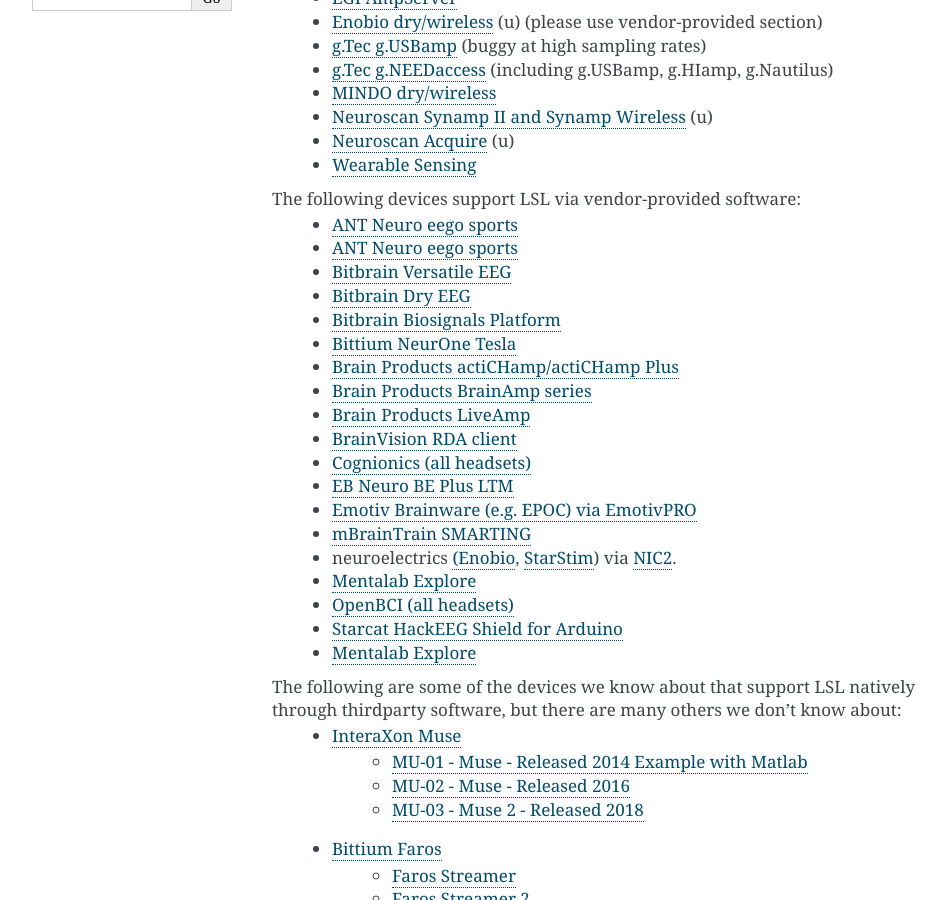
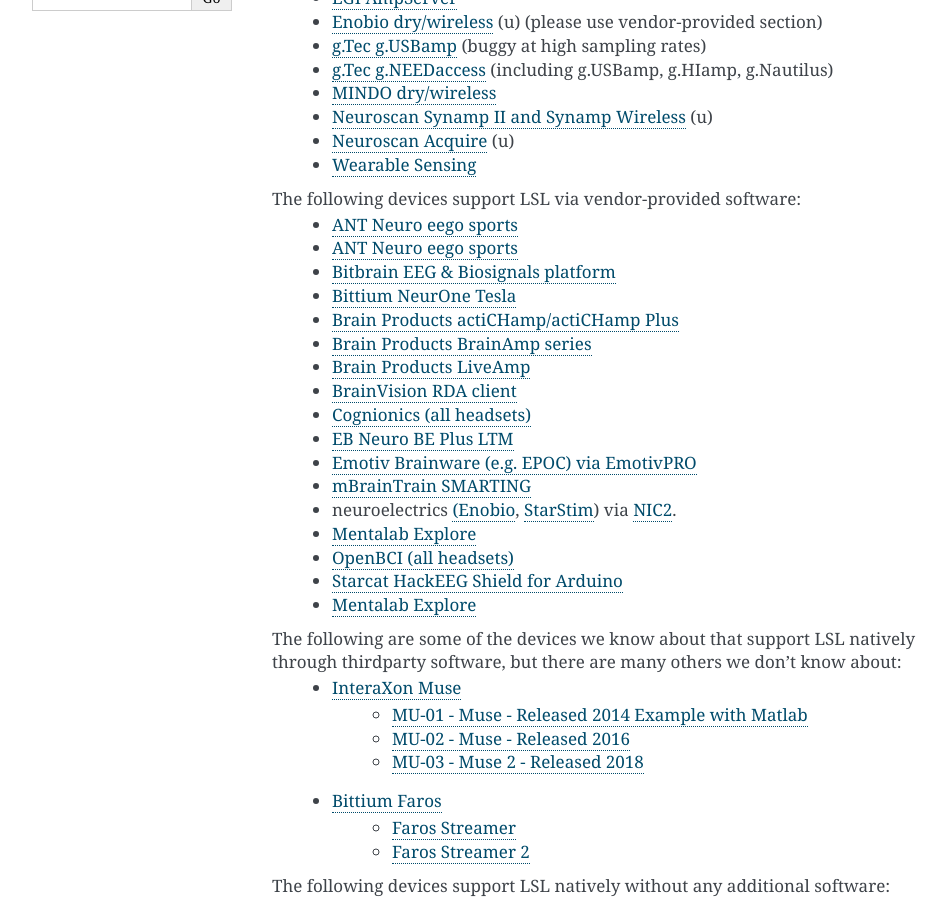
Before and after one commit to sccn/labstreaminglayer, a Sphinx documentation site: the page built from docs/info/supported_devices.rst, in a window 1280 px wide and 900 px high, scrolled down 622 px. Shown: the whole window, without its empty margins (148-1095 px from the left). Built offline with Sphinx 7.4.7, drawn with Linux system fonts in a browser that asks for light colours.

Commit message:
Update supported_devices.rst

```diff
--- a/docs/info/supported_devices.rst
+++ b/docs/info/supported_devices.rst
@@ -27,9 +27,7 @@
 The following devices support LSL via vendor-provided software:
   * `ANT Neuro eego sports <https://www.ant-neuro.com/products/eego_sports/eego-software>`__
   * `ANT Neuro eego sports <https://www.ant-neuro.com/products/eego_mylab/software_features>`__
-  * `Bitbrain Versatile EEG <https://www.bitbrain.com/neurotechnology-products/semi-dry-eeg>`__
-  * `Bitbrain Dry EEG <https://www.bitbrain.com/neurotechnology-products/dry-eeg>`__
-  * `Bitbrain Biosignals Platform <https://www.bitbrain.com/neurotechnology-products/biosignals>`__
+  * `Bitbrain EEG & Biosignals platform <https://www.bitbrain.com/neurotechnology-products/software/programming-tools>`__
   * `Bittium NeurOne Tesla <https://www.bittium.com/medical/support>`__
   * `Brain Products actiCHamp/actiCHamp Plus <https://github.com/brain-products/LSL-actiCHamp>`__
   * `Brain Products BrainAmp series <https://github.com/brain-products/LSL-BrainAmpSeries>`__
```
